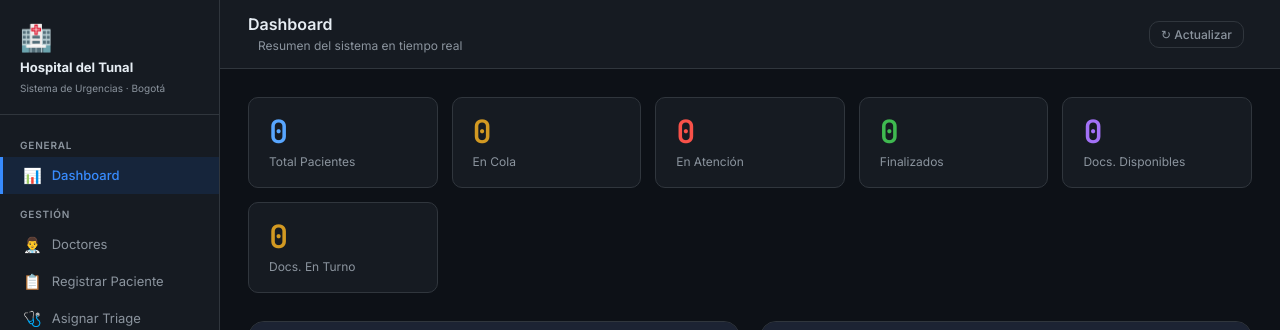
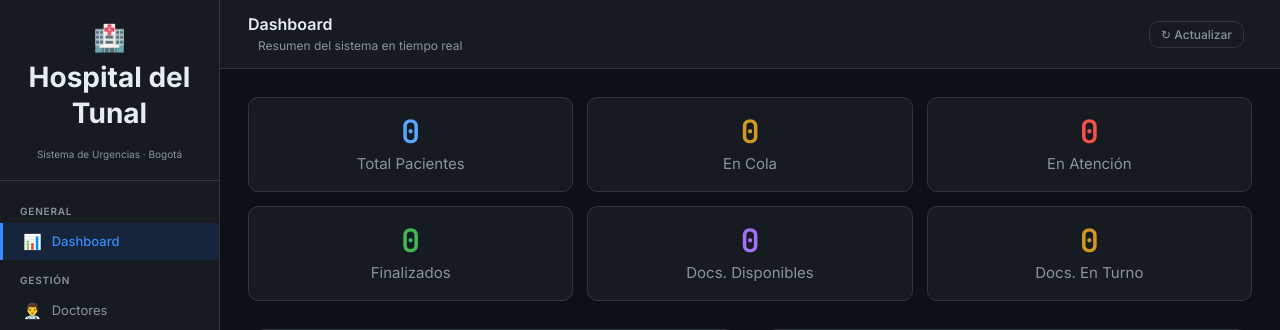
Before and after one commit to Jarodriguez83/PROJECT-HOSPITAL-TUNAL-SERVICE_WEB, a Flask app: page /dashboard in a window 1280 px wide. Shown: the top 330 px of the page. Run offline with Flask 3, Linux system fonts and the light colour scheme; the visitor is signed in with stand-in values (Sample User, id 1).

Commit message:
MAIN CSS

```diff
--- a/static/css/main.css
+++ b/static/css/main.css
@@ -1,6 +1,4 @@
-/* ═══════════════════════════════════════════
-   VARIABLES & RESET
-═══════════════════════════════════════════ */
+
 :root {
   --bg:        #0d1117;
   --bg2:       #161b22;
@@ -37,9 +35,6 @@ body {
   display: flex;
 }
 
-/* ═══════════════════════════════════════════
-   SIDEBAR
-═══════════════════════════════════════════ */
 .sidebar {
   width: 220px;
   min-height: 100vh;
@@ -55,15 +50,25 @@ body {
 .sidebar-logo {
   padding: 22px 20px 18px;
   border-bottom: 1px solid var(--border);
+  text-align: center;
 }
 
 .sidebar-logo .cross { font-size: 26px; margin-bottom: 6px; }
 
 .sidebar-logo h1 {
-  font-size: 13px;
+  font-size: 28px;
   font-weight: 700;
   line-height: 1.3;
   color: var(--text);
+  margin-bottom: 10px;
+}
+
+.sidebar-logo h2 {
+  font-size: 15px;
+  font-weight: 500;
+  color: var(--accent);
+  margin-top: -4px;
+  margin-bottom: 6px;
 }
 
 .sidebar-logo small {
@@ -128,9 +133,7 @@ nav { flex: 1; padding: 10px 0; }
   50%     { opacity:.4; transform:scale(.8); }
 }
 
-/* ═══════════════════════════════════════════
-   MAIN CONTENT
-═══════════════════════════════════════════ */
+
 .main {
   margin-left: 220px;
   flex: 1;
@@ -155,19 +158,16 @@ nav { flex: 1; padding: 10px 0; }
 .topbar-right { display: flex; gap: 8px; align-items: center; }
 .content { padding: 28px; flex: 1; }
 
-/* ═══════════════════════════════════════════
-   SECTIONS
-═══════════════════════════════════════════ */
+
 .section { display: none; }
 .section.active { display: block; }
 
-/* ═══════════════════════════════════════════
-   DASHBOARD STATS
-═══════════════════════════════════════════ */
+
 .stats-grid {
   display: grid;
-  grid-template-columns: repeat(auto-fill, minmax(160px, 1fr));
+  grid-template-columns: repeat(auto-fill, minmax(320px, 1fr));
   gap: 14px;
+  align-items: center;
   margin-bottom: 28px;
 }
 
@@ -177,6 +177,7 @@ nav { flex: 1; padding: 10px 0; }
   border-radius: var(--radius);
   padding: 18px 20px;
   transition: border-color .2s;
+  text-align: center;
 }
 
 .stat-card:hover { border-color: var(--accent); }
@@ -189,16 +190,17 @@ nav { flex: 1; padding: 10px 0; }
   margin-bottom: 6px;
 }
 
-.stat-card .lbl { font-size: 12px; color: var(--text2); }
-.stat-card.c-blue   .val { color: var(--blue); }
+.stat-card .lbl {
+  font-size: 15px;
+  color: var(--text2);
+  text-align: center;
+ }
+.stat-card.c-blue   .val { color: var(--blue);}
 .stat-card.c-green  .val { color: var(--green); }
 .stat-card.c-red    .val { color: var(--red); }
 .stat-card.c-orange .val { color: var(--orange); }
 .stat-card.c-purple .val { color: var(--purple); }
 
-/* ═══════════════════════════════════════════
-   CARDS / PANELS
-═══════════════════════════════════════════ */
 .card {
   background: var(--bg2);
   border: 1px solid var(--border);
@@ -219,9 +221,6 @@ nav { flex: 1; padding: 10px 0; }
 .card-header h3 { font-size: 14px; font-weight: 600; }
 .card-body { padding: 20px; }
 
-/* ═══════════════════════════════════════════
-   TWO COLUMNS
-═══════════════════════════════════════════ */
 .two-col {
   display: grid;
   grid-template-columns: 1fr 1fr;
@@ -230,9 +229,6 @@ nav { flex: 1; padding: 10px 0; }
 
 @media (max-width: 900px) { .two-col { grid-template-columns: 1fr; } }
 
-/* ═══════════════════════════════════════════
-   FORMS
-═══════════════════════════════════════════ */
 .form-grid {
   display: grid;
   grid-template-columns: 1fr 1fr;
@@ -273,9 +269,6 @@ input:focus, select:focus {
 
 select option { background: var(--bg2); }
 
-/* ═══════════════════════════════════════════
-   BUTTONS
-═══════════════════════════════════════════ */
 .btn {
   display: inline-flex;
   align-items: center;
@@ -302,9 +295,6 @@ select option { background: var(--bg2); }
 .btn-ghost:hover { color: var(--text); background: var(--bg3); }
 .btn-sm { padding: 5px 11px; font-size: 12px; }
 
-/* ═══════════════════════════════════════════
-   TABLE
-═══════════════════════════════════════════ */
 .table-wrap { overflow-x: auto; }
 
 table { width: 100%; border-collapse: collapse; font-size: 13px; }
@@ -330,9 +320,6 @@ tbody tr:last-child { border-bottom: none; }
 tbody tr:hover { background: rgba(255,255,255,.03); }
 td { padding: 11px 14px; vertical-align: middle; }
 
-/* ═══════════════════════════════════════════
-   BADGES
-═══════════════════════════════════════════ */
 .badge {
   display: inline-flex;
   align-items: center;
@@ -354,9 +341,6 @@ td { padding: 11px 14px; vertical-align: middle; }
 .badge-info { background: rgba(88,166,255,.12);  color: var(--blue); }
 .badge-muted{ background: var(--bg3);            color: var(--text2); }
 
-/* ═══════════════════════════════════════════
-   TOAST
-═══════════════════════════════════════════ */
 #toast {
   position: fixed;
   bottom: 28px; right: 28px;
@@ -382,9 +366,6 @@ td { padding: 11px 14px; vertical-align: middle; }
 #toast.err  { border-left: 3px solid var(--red); }
 #toast .toast-icon { font-size: 16px; flex-shrink: 0; margin-top: 1px; }
 
-/* ═══════════════════════════════════════════
-   QUEUE BAR
-═══════════════════════════════════════════ */
 .wait-bar-wrap { display: flex; align-items: center; gap: 8px; }
 
 .wait-bar-bg {
@@ -404,9 +385,6 @@ td { padding: 11px 14px; vertical-align: middle; }
 
 .wait-label { font-size: 11px; color: var(--text2); min-width: 42px; text-align: right; }
 
-/* ═══════════════════════════════════════════
-   DOCTOR CARDS
-═══════════════════════════════════════════ */
 .doctor-grid {
   display: grid;
   grid-template-columns: repeat(auto-fill, minmax(230px, 1fr));
@@ -451,21 +429,12 @@ td { padding: 11px 14px; vertical-align: middle; }
 .dot-green { color: var(--green); }
 .dot-red   { color: var(--red); }
 
-/* ═══════════════════════════════════════════
-   EMPTY STATE
-═══════════════════════════════════════════ */
 .empty { text-align: center; padding: 40px 20px; color: var(--text2); }
 .empty .em-icon { font-size: 36px; margin-bottom: 10px; }
 .empty p { font-size: 13px; }
 
-/* ═══════════════════════════════════════════
-   DIVIDER
-═══════════════════════════════════════════ */
 .divider { height: 1px; background: var(--border); margin: 20px 0; }
 
-/* ═══════════════════════════════════════════
-   RESPONSIVE — SIDEBAR MOBILE
-═══════════════════════════════════════════ */
 @media (max-width: 768px) {
   .sidebar {
     width: 100%;
```
